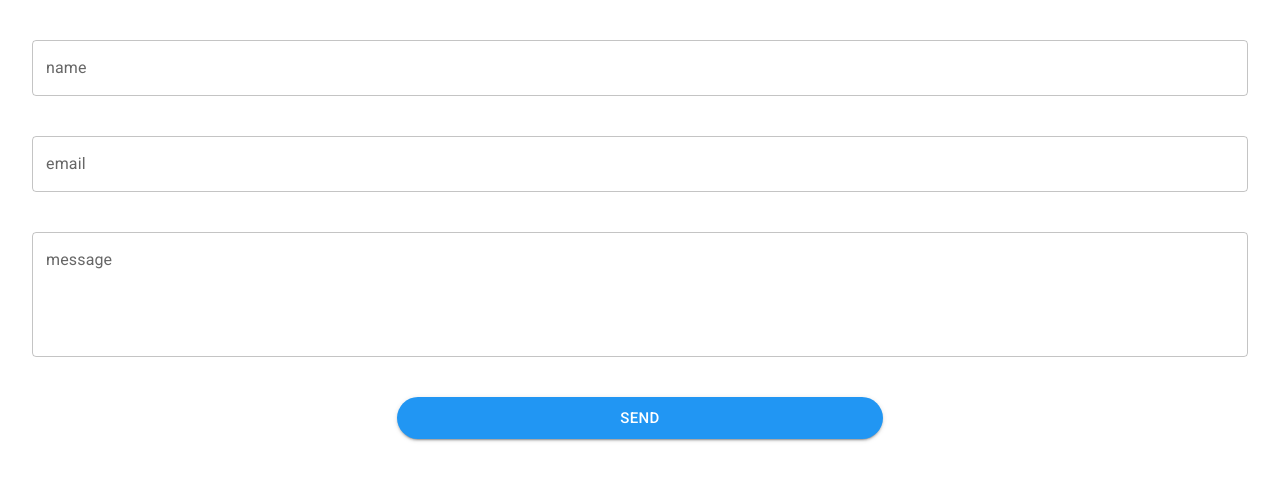
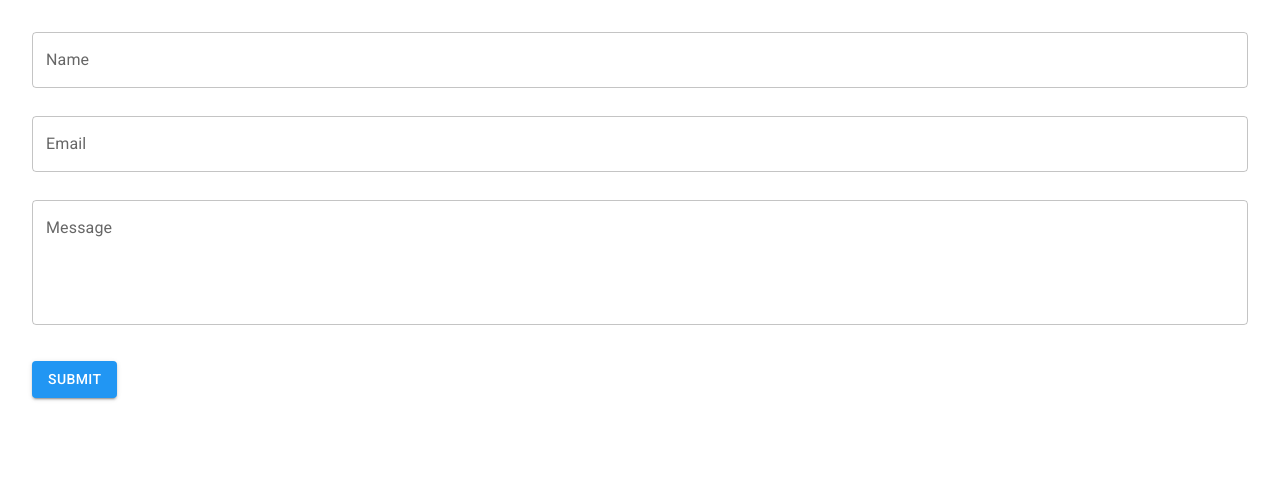
Before and after one commit to logankimbs/portfolio, a React (Create React App) app: page / in a window 1280 px wide. Shown: the top 480 px of the page. Built offline with nearby package versions, Linux system fonts and the light colour scheme.

Commit message:
added form validation

```diff
--- a/package.json
+++ b/package.json
@@ -5,6 +5,7 @@
     "dependencies": {
         "@emotion/react": "^11.6.0",
         "@emotion/styled": "^11.6.0",
+        "@hookform/resolvers": "^2.8.4",
         "@mui/icons-material": "^5.2.0",
         "@mui/material": "^5.2.0",
         "@testing-library/jest-dom": "^5.14.1",
@@ -13,8 +14,10 @@
         "emailjs-com": "^3.2.0",
         "react": "^17.0.2",
         "react-dom": "^17.0.2",
+        "react-hook-form": "^7.21.2",
         "react-scripts": "4.0.3",
-        "web-vitals": "^1.1.2"
+        "web-vitals": "^1.1.2",
+        "yup": "^0.32.11"
     },
     "devDependencies": {
         "@babel/runtime": "7.13.8",
--- a/src/components/ContactForm.js
+++ b/src/components/ContactForm.js
@@ -1,38 +1,84 @@
 import * as React from 'react';
+import * as Yup from 'yup';
+import { useForm } from 'react-hook-form';
+import { yupResolver } from '@hookform/resolvers/yup';
 import emailjs from 'emailjs-com';
+
 import Box from '@mui/material/Box';
+import Alert from '@mui/material/Alert';
+import IconButton from '@mui/material/IconButton';
+import CloseIcon from '@mui/icons-material/Close';
+import CheckIcon from '@mui/icons-material/Check';
 import Grid from '@mui/material/Grid';
 import TextField from '@mui/material/TextField';
 import Button from '@mui/material/Button';
 
 export default function ContactForm() {
+    const [openAlert, setOpenAlert] = React.useState(null);
     const contactForm = React.useRef();
 
-    const sendEmail = (e) => {
-        e.preventDefault();
+    const validationSchema = Yup.object().shape({
+        name: Yup.string().required('Please enter your name'),
+        email: Yup.string()
+            .required('Please enter your email')
+            .email('Please enter a valid email'),
+        message: Yup.string().required('Please enter a short message'),
+    });
+
+    const {
+        register,
+        handleSubmit,
+        formState: { errors },
+    } = useForm({ resolver: yupResolver(validationSchema) });
+
+    const onSubmit = (event) => {
+        event.preventDefault();
 
         emailjs
             .sendForm(
-                'service_jr7alh8',
-                'portfolio template',
+                process.env.REACT_APP_EMAIL_SERVICE_ID,
+                process.env.REACT_APP_EMAIL_TEMPLATE_ID,
                 contactForm.current,
-                'user_DkGnnczb30ARRQF5x4pvY'
+                process.env.REACT_APP_EMAIL_USER_ID
             )
             .then(
                 (result) => {
                     console.log(result.text);
+                    setOpenAlert(true);
                 },
                 (error) => {
                     console.log(error.text);
                 }
             );
 
-        e.target.reset();
+        event.target.reset();
     };
 
     return (
-        <Box sx={{ textAlign: 'center', py: 3, px: 4 }}>
-            <form ref={contactForm} onSubmit={sendEmail}>
+        <Box>
+            {openAlert ? (
+                <Alert
+                    severity="success"
+                    icon={<CheckIcon fontSize="inherit" />}
+                    action={
+                        <IconButton
+                            aria-label="close"
+                            color="inherit"
+                            size="small"
+                            onClick={() => {
+                                setOpenAlert(false);
+                            }}
+                        >
+                            <CloseIcon fontSize="inherit" />
+                        </IconButton>
+                    }
+                    sx={{ mb: 2 }}
+                >
+                    Your message sent successfully!
+                </Alert>
+            ) : null}
+            <Box sx={{ py: 3, px: 4 }}>
+                <form ref={contactForm} onSubmit={handleSubmit(onSubmit)}>
                     <Grid
                         container
                         direction="row"
@@ -44,45 +90,54 @@ export default function ContactForm() {
                         <Grid item xs={12}>
                             <TextField
                                 id="name"
-                            label="name"
+                                label="Name"
                                 name="name"
                                 variant="outlined"
-                            margin="normal"
+                                margin="dense"
                                 fullWidth
+                                {...register('name')}
+                                error={errors.name ? true : false}
+                                helperText={errors.name?.message}
                             />
                         </Grid>
+
                         <Grid item xs={12}>
                             <TextField
                                 id="email"
-                            label="email"
+                                label="Email"
                                 name="email"
                                 variant="outlined"
-                            margin="normal"
+                                margin="dense"
                                 fullWidth
+                                {...register('email')}
+                                error={errors.email ? true : false}
+                                helperText={errors.email?.message}
                             />
                         </Grid>
+
                         <Grid item xs={12}>
                             <TextField
                                 id="message"
-                            label="message"
+                                label="Message"
                                 name="message"
+                                placeholder="Write a short message"
                                 variant="outlined"
-                            margin="normal"
-                            rows={4}
+                                margin="dense"
                                 fullWidth
                                 multiline
+                                {...register('message')}
+                                rows={4}
+                                error={errors.message ? true : false}
+                                helperText={errors.message?.message}
                             />
                         </Grid>
                     </Grid>
-                <Button
-                    variant="contained"
-                    size="large"
-                    type="submit"
-                    sx={{ borderRadius: 6, width: '40%' }}
-                >
-                    Send
+
+                    <Button variant="contained" type="submit">
+                        Submit
                     </Button>
                 </form>
             </Box>
+        </Box>
     );
 }
```
Also changed, not shown: 2 other files (tests, documents, lock files or other folders). Lines whose indentation alone changed are shown as unchanged.
